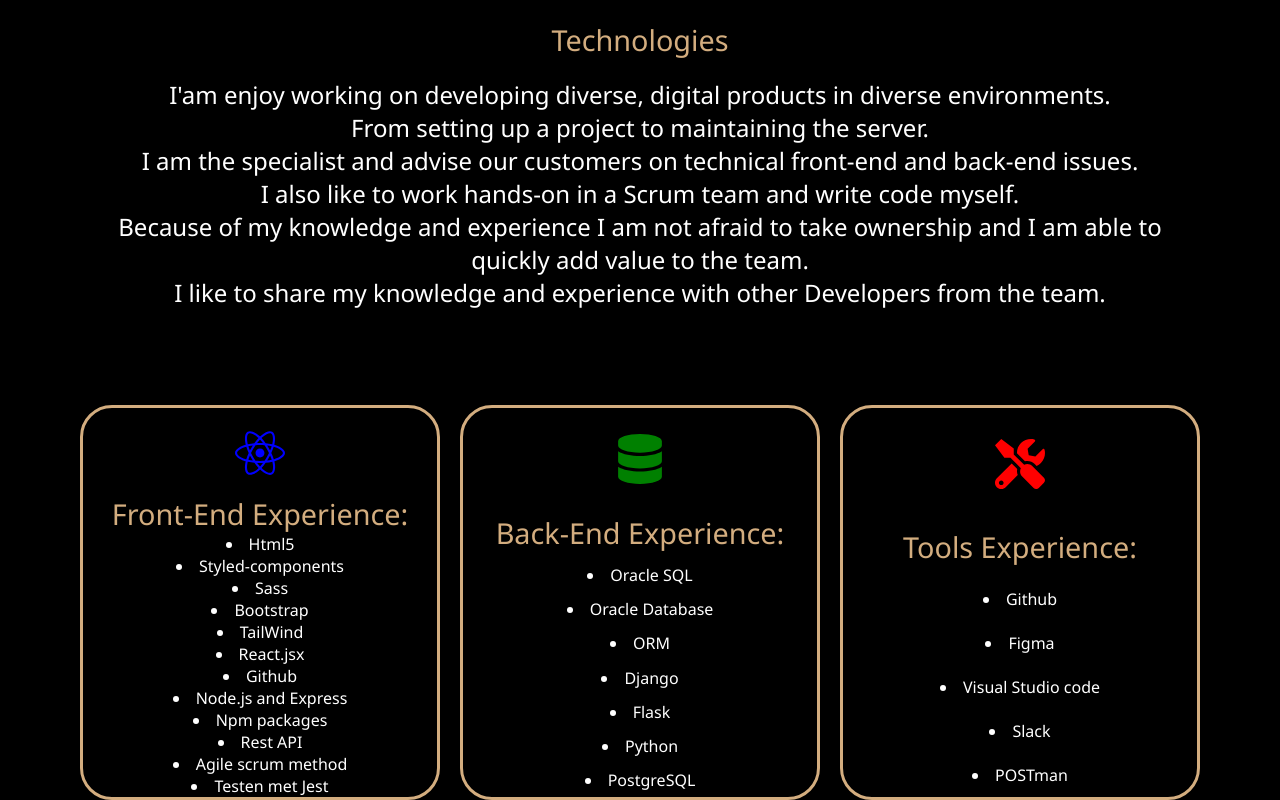
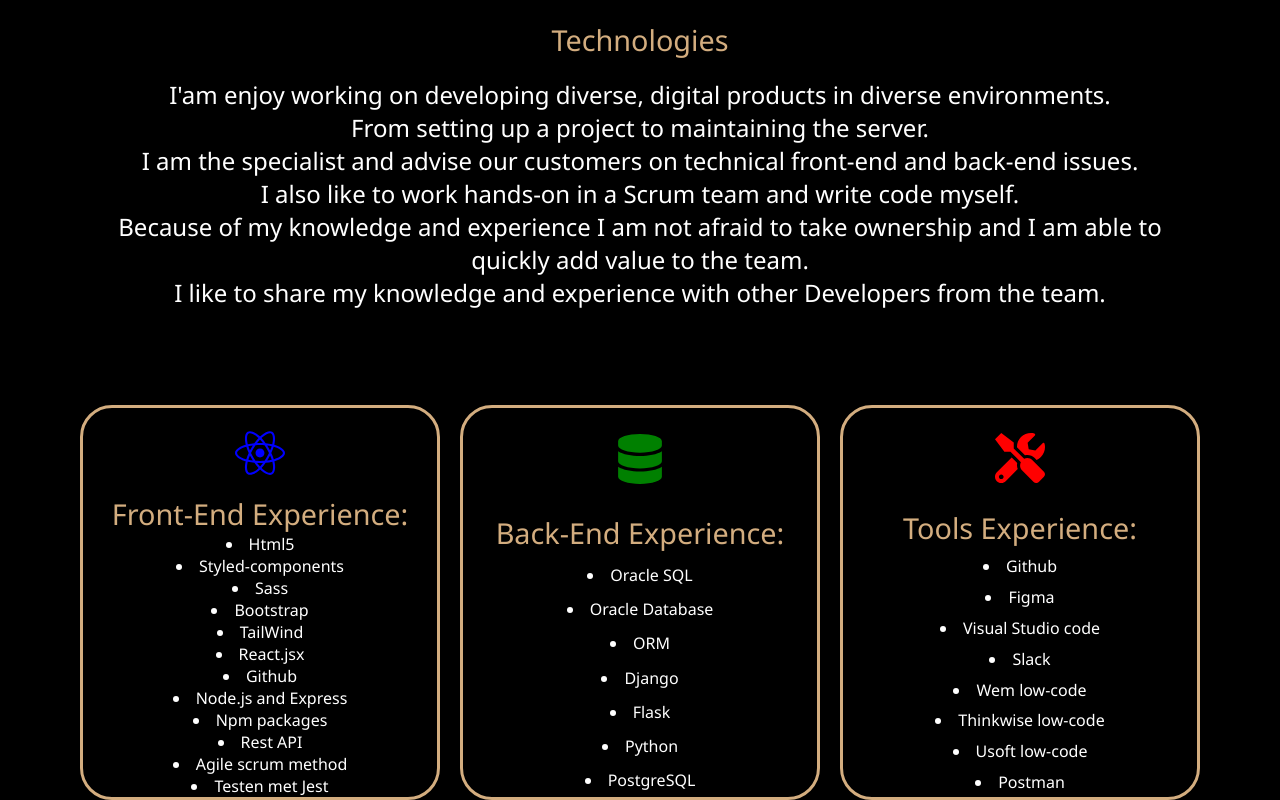
Before and after one commit to Stefannieuwenburg/Portfolio-Stefan-Nieuwenburg-React, a React (Create React App) app: page / in a window 1280 px wide. Shown: the part 2549-3349 px from the top of the page. Built offline with nearby package versions, Linux system fonts and the light colour scheme.

Commit message:
Update Technologies.js

```diff
--- a/src/pages/Technologies.js
+++ b/src/pages/Technologies.js
@@ -67,7 +67,10 @@
                         <li>Figma</li>
                         <li>Visual Studio code</li>
                         <li>Slack</li>
-                        <li>POSTman</li>
+                   <li>Wem low-code</li>
+             <li>Thinkwise low-code</li>
+                 <li>Usoft low-code</li>
+                     <li>Postman</li>
                     </BoxTechnologies>
                 </WrapperTechnologies>
             </ContainerTechnologies>
```
